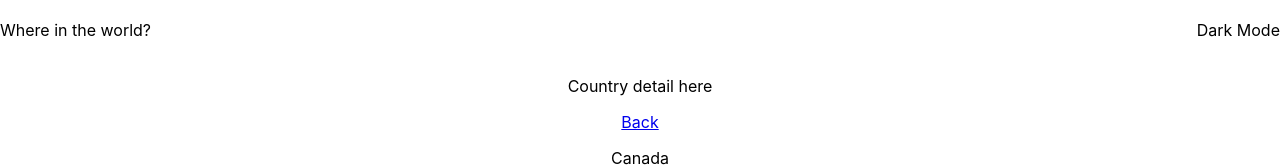
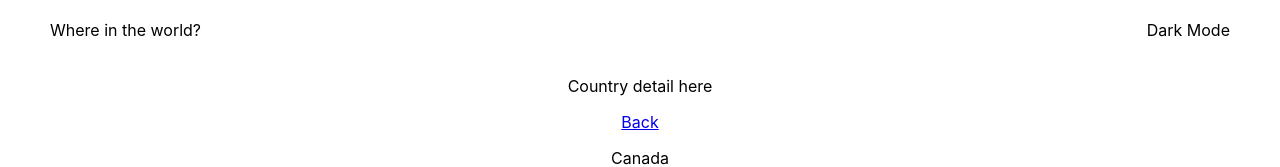
Before and after one commit to coderBorg/where_in_world, a React (Create React App) app: page /CountryDetail/Canada in a window 1280 px wide. Shown: the top 167 px of the page. Built offline with nearby package versions, Linux system fonts and the light colour scheme; no server answers.

Commit message:
Fix left right padding in TitleBar

```diff
--- a/src/components/TitleBar.js
+++ b/src/components/TitleBar.js
@@ -15,7 +15,7 @@ const TitleBar = () => {
         style={{
           display: 'flex',
           justifyContent: 'space-between',
-          padding: '20px 0'
+          padding: '20px 50px'
         }}
         className={cssClass}
       >
```
